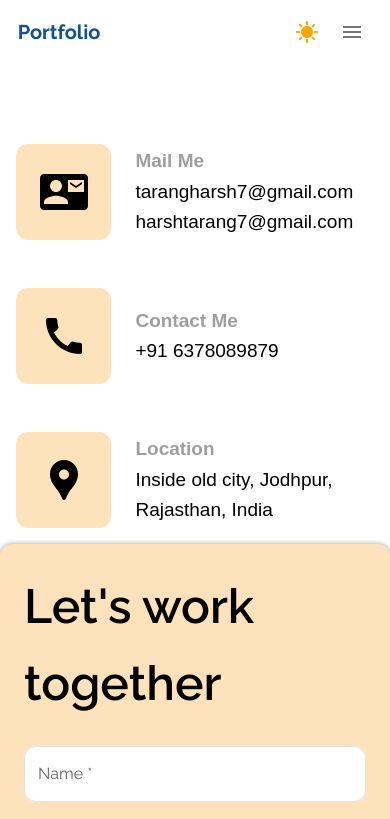
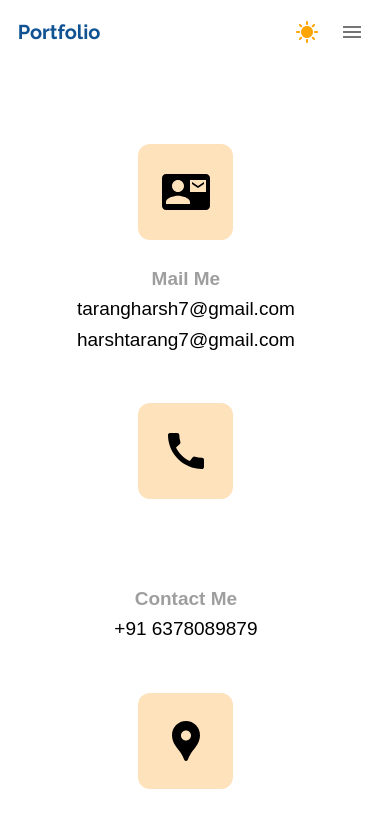
Before and after one commit to harshtarang7/portfolio-nextjs, a Next.js app: page /contact in a window 390 px wide. Shown: the top 819 px of the page. Built offline with nearby package versions, Linux system fonts and the light colour scheme.

Commit message:
made contact page responsive

```diff
--- a/src/app/about-me/Tabs.tsx
+++ b/src/app/about-me/Tabs.tsx
@@ -29,7 +29,7 @@ import { cardBg, cardBgLight } from "@/styles/customStyles";
 export const AboutMeTabs = () => {
   const [value, setValue] = useState<number>(0);
   const { isDarkMode } = useThemeContext();
-    const theme = useTheme()
+  const theme = useTheme()
   const isMobile = useMediaQuery(theme.breakpoints.down("md"));
   return (
     <Box width={"100%"}>
--- a/src/app/contact/page.tsx
+++ b/src/app/contact/page.tsx
@@ -9,12 +9,16 @@ import {
   Paper,
   TextField,
   Typography,
+  useMediaQuery,
+  useTheme,
 } from "@mui/material";
 import { ContactData } from "./contactData";
 import { useThemeContext } from "@/customTheme/ThemeProvider";
 import { useState } from "react";
 const Contact = () => {
   const { isDarkMode } = useThemeContext();
+  const theme = useTheme()
+    const isMobile = useMediaQuery(theme.breakpoints.down("md"));
 
   const [formData, setFormData] = useState({
     name: "",
@@ -166,7 +170,9 @@ const Contact = () => {
                 display={"flex"}
                 justifyContent={"space-between"}
                 alignItems={"center"}
+                flexDirection={isMobile?'column':'row'}
                 p={2}
+                textAlign={isMobile?'center':'left'}
                 borderRadius={4}
                 gap={3}
               >
```
